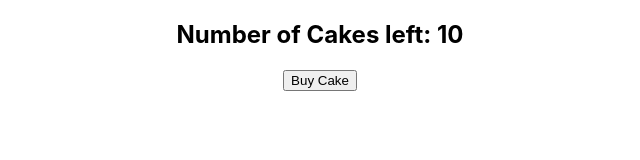
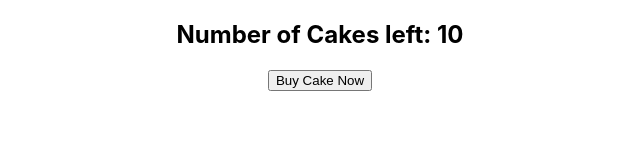
Before and after one commit to AkashB22/react-beginners-tutorial, a React (Create React App) app in the folder react-redux/: page / in a window 1280 px wide. Shown: the top 160 px of the page, without its empty margins (320-960 px from the left). Built offline with nearby package versions, Linux system fonts and the light colour scheme.

Commit message:
made same desp changes for buy cake

```diff
--- a/react-redux/src/components/CakeComponent.js
+++ b/react-redux/src/components/CakeComponent.js
@@ -6,7 +6,7 @@ function CakeComponent(props) {
     return (
         <div>
             <h2>Number of Cakes left: {props.numOfCakes}</h2>
-            <button onClick={props.buyCake}>Buy Cake</button>
+            <button onClick={props.buyCake}>Buy Cake Now</button>
         </div>
     )
 }
```
